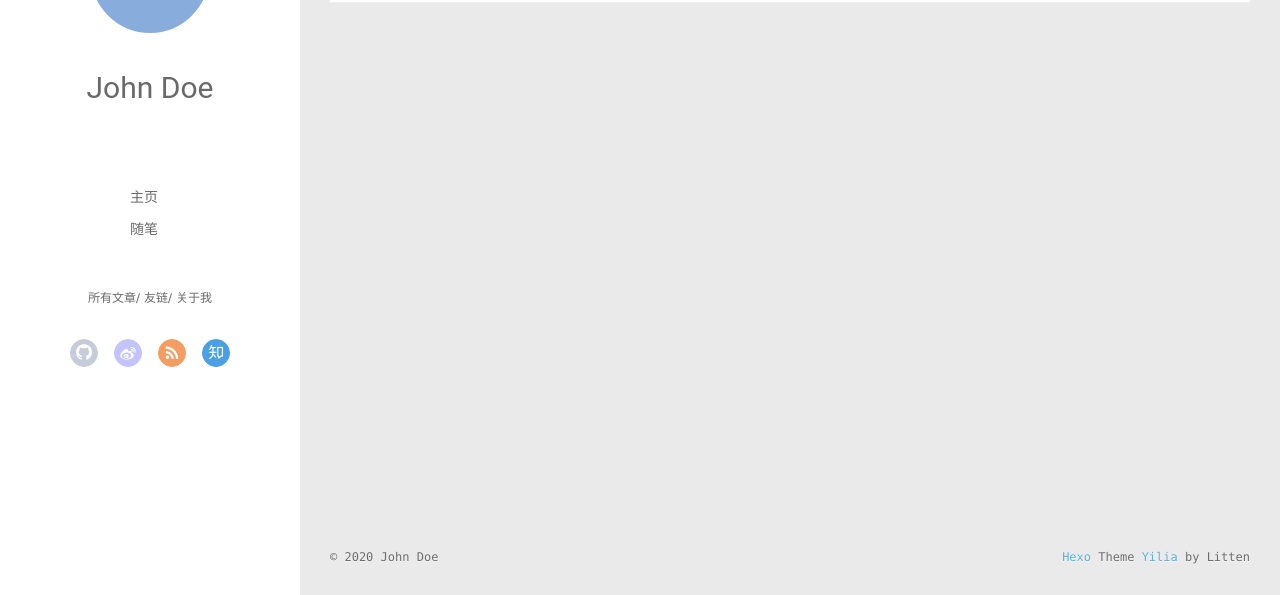
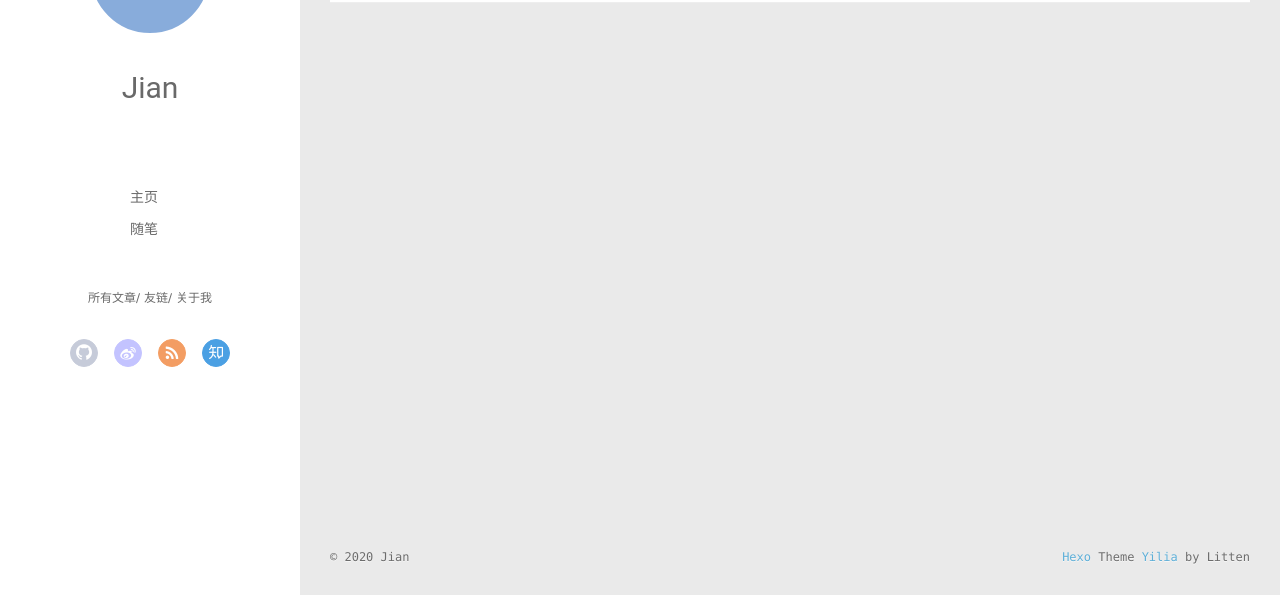
Before and after one commit to J1anAI/lilinjianqaq.github.io, a plain HTML site: page archives/index.html in a window 1280 px wide. Shown: the part 202-797 px from the top of the page. Drawn offline with Linux system fonts and the light colour scheme; no server answers.

Commit message:
Site updated: 2020-05-06 12:39:35

```diff
--- a/archives/index.html
+++ b/archives/index.html
@@ -13,7 +13,7 @@
 <meta property="og:url" content="http://yoursite.com/archives/index.html">
 <meta property="og:site_name" content="Hexo">
 <meta property="og:locale" content="en_US">
-<meta property="article:author" content="John Doe">
+<meta property="article:author" content="Jian">
 <meta name="twitter:card" content="summary">
 
     <link rel="alternative" href="/atom.xml" title="Hexo" type="application/atom+xml">
@@ -46,7 +46,7 @@
 			<img src="" class="js-avatar">
 		</a>
 		<hgroup>
-		  <h1 class="header-author"><a href="/">John Doe</a></h1>
+		  <h1 class="header-author"><a href="/">Jian</a></h1>
 		</hgroup>
 
 
@@ -104,7 +104,7 @@
 				<img src="" class="js-avatar">
 			</div>
 			<hgroup>
-			  <h1 class="header-author js-header-author">John Doe</h1>
+			  <h1 class="header-author js-header-author">Jian</h1>
 			</hgroup>
 
 
@@ -229,7 +229,7 @@
   <div class="outer">
     <div id="footer-info">
     	<div class="footer-left">
-    		&copy; 2020 John Doe
+    		&copy; 2020 Jian
     	</div>
       	<div class="footer-right">
       		<a href="http://hexo.io/" target="_blank">Hexo</a>  Theme <a href="https://github.com/litten/hexo-theme-yilia" target="_blank">Yilia</a> by Litten
```
Also changed, not shown: 2020/05/06/hello-world/index.html (+4 -4 lines), 2020/05/06/我的第一篇博客文章/index.html (+4 -4 lines), archives/2020/05/index.html (+4 -4 lines), archives/2020/index.html (+4 -4 lines), index.html (+4 -4 lines).
